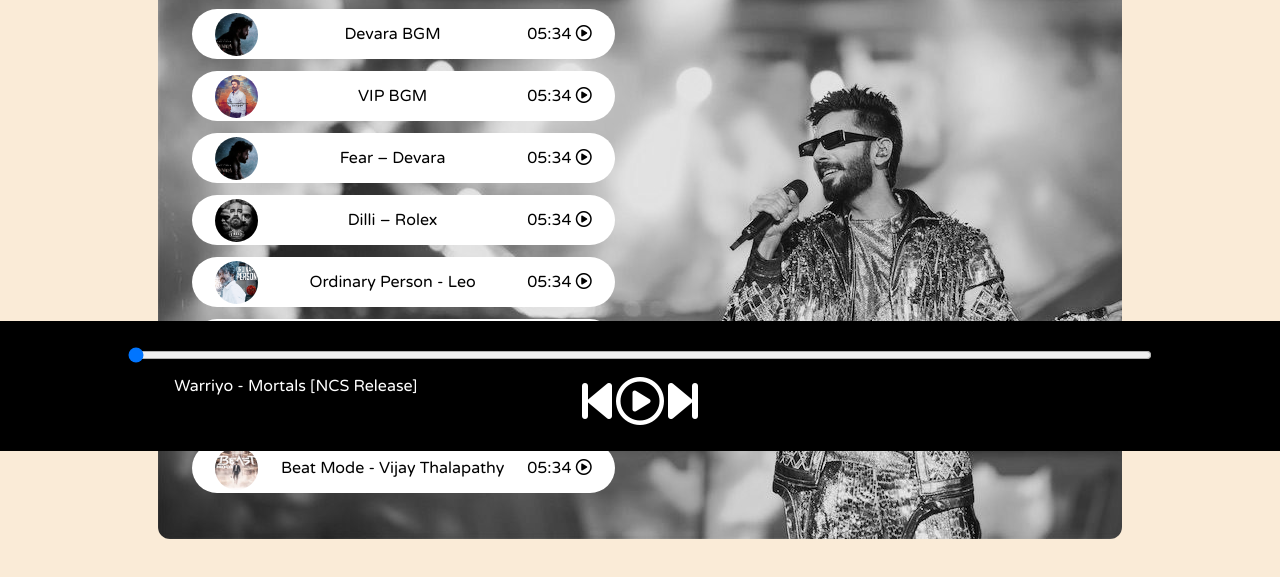
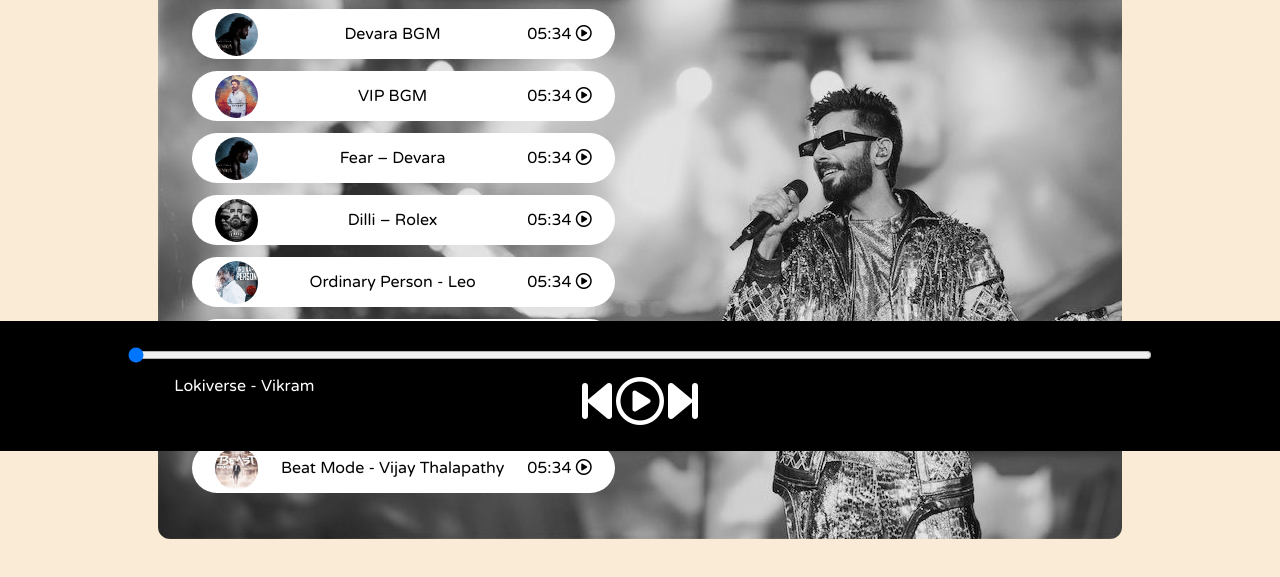
Before and after one commit to tejaa001/BGM-Player, a plain HTML site: page index.html in a window 1280 px wide. Shown: the part 349-926 px from the top of the page. Drawn offline with Linux system fonts and the light colour scheme.

Commit message:
Update index.html

```diff
--- a/index.html
+++ b/index.html
@@ -84,7 +84,7 @@
             <i class="fas fa-3x fa-step-forward" id="next"></i>
         </div>
         <div class="songInfo">
-            <img src="playing.gif" width="42px" alt="" id="gif"> <span id="masterSongName">Warriyo - Mortals [NCS Release]</span>
+            <img src="playing.gif" width="42px" alt="" id="gif"> <span id="masterSongName">Lokiverse - Vikram</span>
         </div>
     </div>
     <script src="script.js"></script>
```
